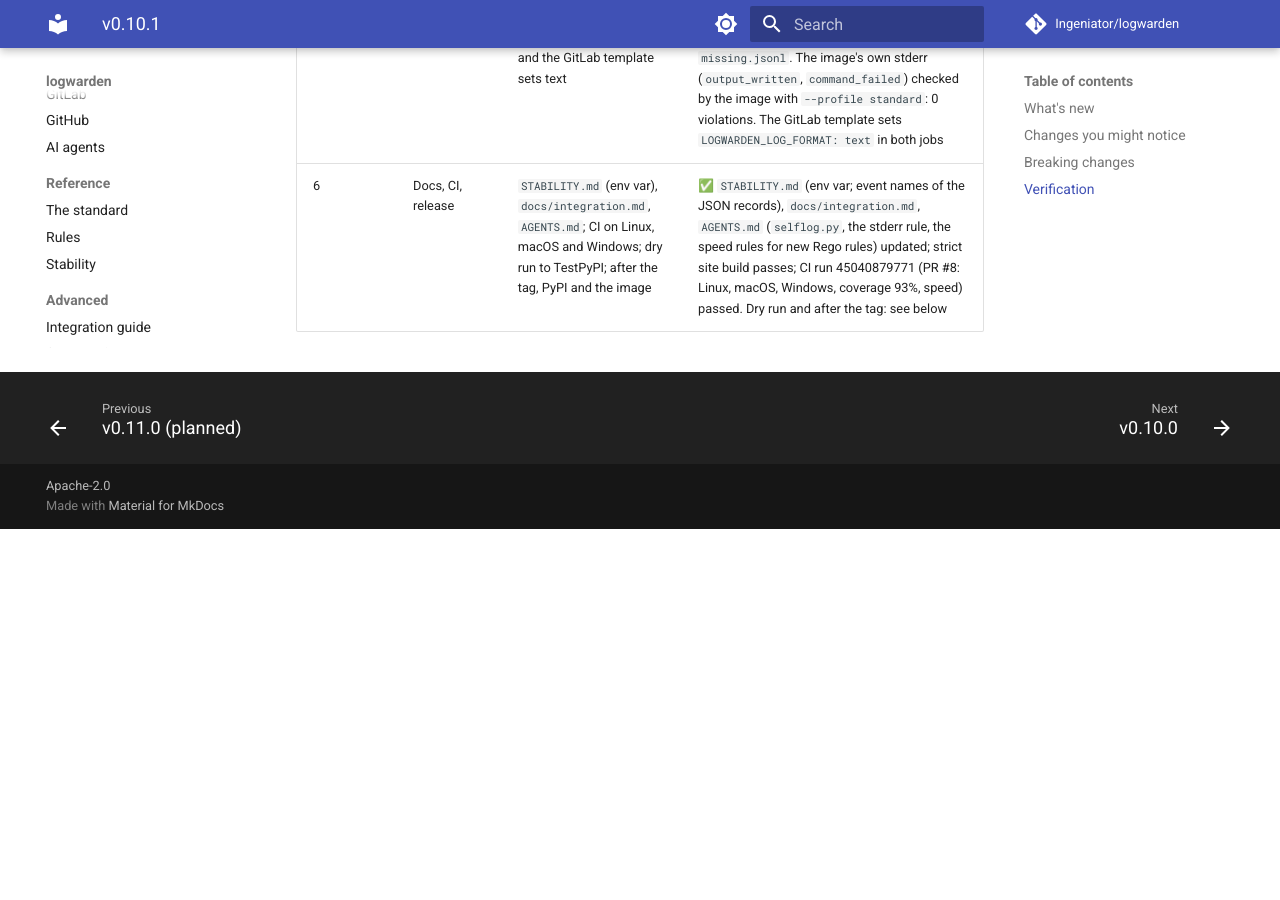
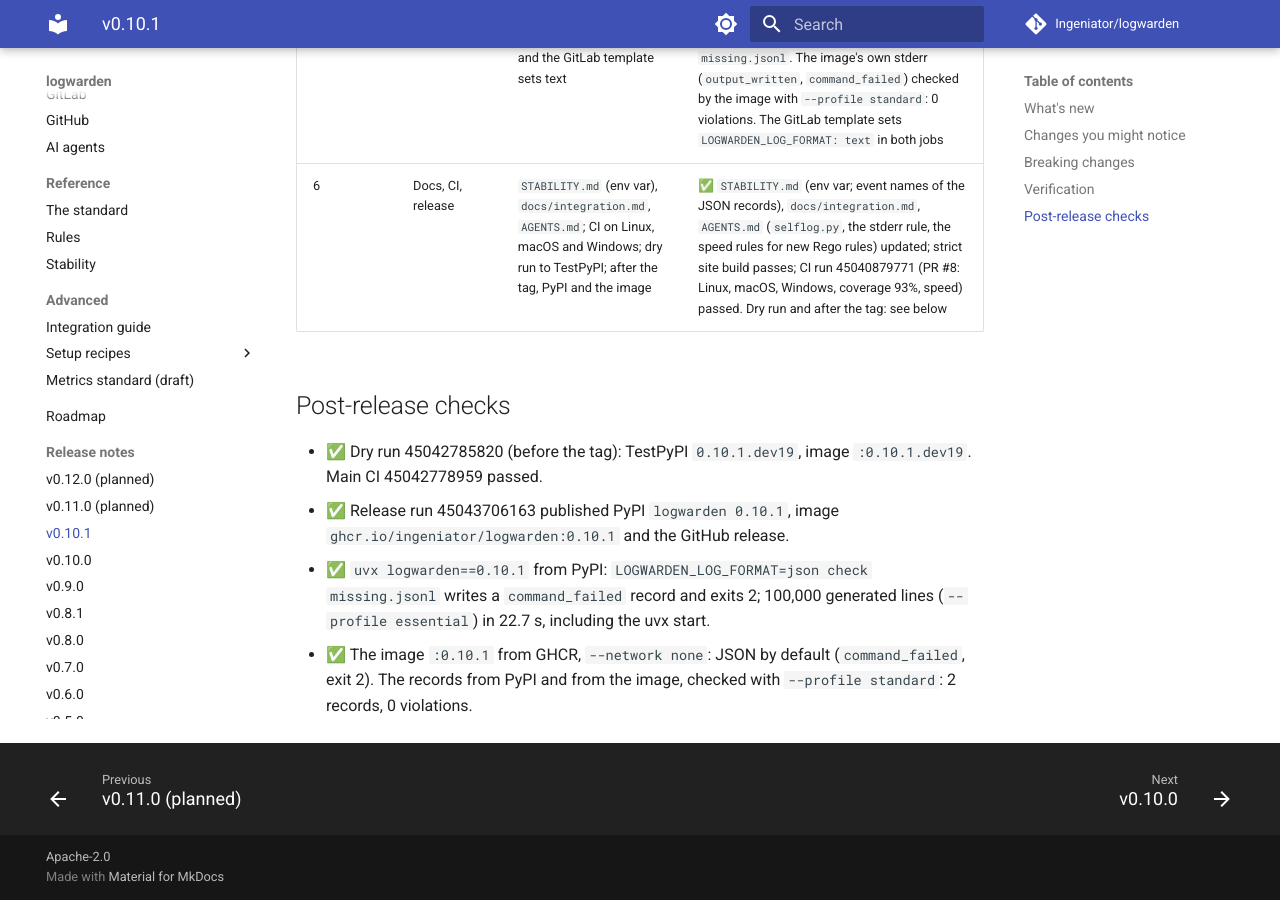
Before and after one commit to Ingeniator/logwarden, an MkDocs documentation site: the page built from docs/releases/v0.10.1.md, in a window 1280 px wide and 900 px high, scrolled down 3274 px. Built offline with MkDocs 1.6.1 and Material for MkDocs 9.7.7, drawn with Linux system fonts in a browser that asks for light colours; comment, search, counter and statistics services are not loaded; before the commit the page ends 3803 px from its top, so only the background shows below that.

Commit message:
v0.10.1 notes: post-release checks
Co-Authored-By: Claude Opus 5.5 <noreply@anthropic.com>
Claude-Session: https://claude.ai/code/session_01GHV8Tch3wUVMey3AfAo9q9

```diff
--- a/docs/releases/v0.10.1.md
+++ b/docs/releases/v0.10.1.md
@@ -65,3 +65,10 @@ None.
 | 4 | Faster | `--profile essential` on 1,000, 10,000 and 100,000 generated lines: time before and after on a laptop (8 cores) and on a GitHub Linux runner. Target: 100,000 lines in under 60 s on both | ✅ Before (0.10.0, laptop, 8 cores): 1,000 lines 9.4 s, 10,000 lines 89 s, 200,000 lines not done after 10 min (stopped). After, laptop: 1,000 lines 1.5 s, 10,000 lines 2.0 s, 100,000 lines 14.3 s (`scripts/speed.py`: 7 fields per line, ids unique). GitHub Linux runner, new CI job `speed`: 100,000 lines in 13.3 s (run 45040879771). Worst case, every field value unique on every line (trace ids, UUIDs, random numbers; 7 per line), laptop: 100,000 lines in about 70 s, so above 60 s: there is nothing to deduplicate and Weaver's own cost per value remains. Typical logs repeat most values |
 | 5 | Image and template | The image built from this change writes JSON to stderr by default, `LOGWARDEN_LOG_FORMAT=text` restores plain text, and the GitLab template sets text | ✅ Image built from this change (`--network none`): `check missing.jsonl` writes a `command_failed` JSON record and exits 2; with `-e LOGWARDEN_LOG_FORMAT=text` it writes `logwarden: check: no such file: missing.jsonl`. The image's own stderr (`output_written`, `command_failed`) checked by the image with `--profile standard`: 0 violations. The GitLab template sets `LOGWARDEN_LOG_FORMAT: text` in both jobs |
 | 6 | Docs, CI, release | `STABILITY.md` (env var), `docs/integration.md`, `AGENTS.md`; CI on Linux, macOS and Windows; dry run to TestPyPI; after the tag, PyPI and the image | ✅ `STABILITY.md` (env var; event names of the JSON records), `docs/integration.md`, `AGENTS.md` (`selflog.py`, the stderr rule, the speed rules for new Rego rules) updated; strict site build passes; CI run 45040879771 (PR #8: Linux, macOS, Windows, coverage 93%, speed) passed. Dry run and after the tag: see below |
+
+## Post-release checks
+
+- ✅ Dry run 45042785820 (before the tag): TestPyPI `0.10.1.dev19`, image `:0.10.1.dev19`. Main CI 45042778959 passed.
+- ✅ Release run 45043706163 published PyPI `logwarden 0.10.1`, image `ghcr.io/ingeniator/logwarden:0.10.1` and the GitHub release.
+- ✅ `uvx logwarden==0.10.1` from PyPI: `LOGWARDEN_LOG_FORMAT=json check missing.jsonl` writes a `command_failed` record and exits 2; 100,000 generated lines (`--profile essential`) in 22.7 s, including the uvx start.
+- ✅ The image `:0.10.1` from GHCR, `--network none`: JSON by default (`command_failed`, exit 2). The records from PyPI and from the image, checked with `--profile standard`: 2 records, 0 violations.
```
